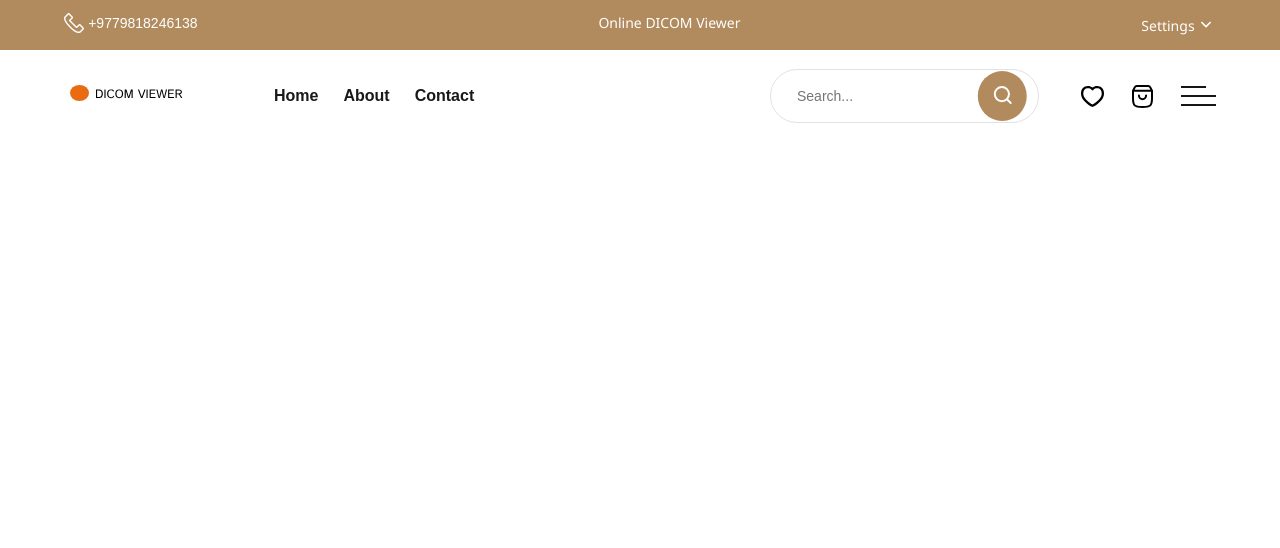
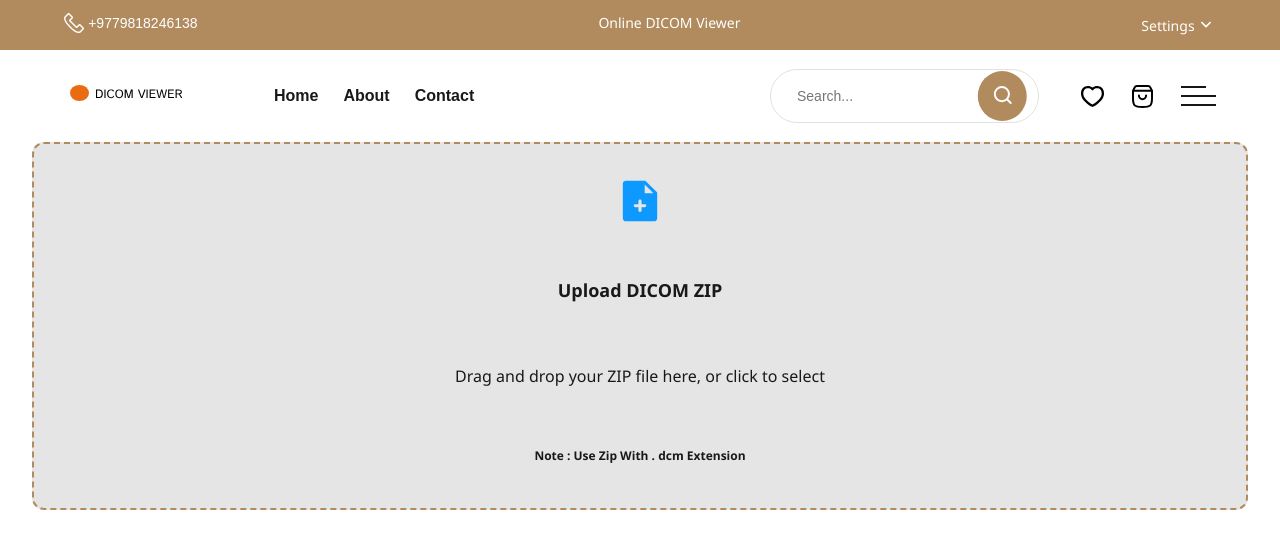
Before and after one commit to ashimkarki7/cornerstone, a React (Vite) app: page / in a window 1280 px wide. Shown: the top 548 px of the page. Built offline with nearby package versions, Linux system fonts and the light colour scheme.

Commit message:
Added Upload Input

```diff
--- a/src/Pages/HomePage/component/Homepage.tsx
+++ b/src/Pages/HomePage/component/Homepage.tsx
@@ -2,6 +2,7 @@ import React, { Fragment,  } from 'react';
 
 
 import type { HomepageProps } from '../types/homePage';
+import FileUploader from '@common/FileUploader';
 
 const HomepageComponent: React.FC<HomepageProps> = (props: any) => {
   const { getFile  } = props;
@@ -18,7 +19,7 @@ const HomepageComponent: React.FC<HomepageProps> = (props: any) => {
         }}
         className={''}
       >
-          <div id={'uploader'} >uplaod</div>
+          <FileUploader/>
       </div>
     </Fragment>
   );
--- a/src/assets/svg/index.tsx
+++ b/src/assets/svg/index.tsx
@@ -72,18 +72,11 @@ const HeartSvg: React.FC<React.SVGProps<SVGSVGElement>> = () => (
   </svg>
 );
 
-const HeartCardSvg: React.FC<React.SVGProps<SVGSVGElement>> = () => (
-  <svg
-    stroke="currentColor"
-    fill="currentColor"
-    strokeWidth="0"
-    viewBox="0 0 512 512"
-    height="1em"
-    width="1em"
-    xmlns="http://www.w3.org/2000/svg"
-  >
-    <path d="M349.6 64c-36.4 0-70.7 16.7-93.6 43.9C233.1 80.7 198.8 64 162.4 64 97.9 64 48 114.2 48 179.1c0 79.5 70.7 143.3 177.8 241.7L256 448l30.2-27.2C393.3 322.4 464 258.6 464 179.1 464 114.2 414.1 64 349.6 64zm-80.8 329.3l-4.2 3.9-8.6 7.8-8.6-7.8-4.2-3.9c-50.4-46.3-94-86.3-122.7-122-28-34.7-40.4-63.1-40.4-92.2 0-22.9 8.4-43.9 23.7-59.3 15.2-15.4 36-23.8 58.6-23.8 26.1 0 52 12.2 69.1 32.5l24.5 29.1 24.5-29.1c17.1-20.4 43-32.5 69.1-32.5 22.6 0 43.4 8.4 58.7 23.8 15.3 15.4 23.7 36.5 23.7 59.3 0 29-12.5 57.5-40.4 92.2-28.8 35.7-72.3 75.7-122.8 122z"></path>
-  </svg>
+const FileUploadSvg: React.FC<React.SVGProps<SVGSVGElement>> = () => (
+    <svg width="50" height="50" viewBox="0 0 32 32" fill="none" xmlns="http://www.w3.org/2000/svg">
+      <path d="M26.7075 10.2925L19.7075 3.2925C19.6146 3.19967 19.5042 3.12605 19.3829 3.07586C19.2615 3.02568 19.1314 2.9999 19 3H7C6.46957 3 5.96086 3.21071 5.58579 3.58579C5.21071 3.96086 5 4.46957 5 5V27C5 27.5304 5.21071 28.0391 5.58579 28.4142C5.96086 28.7893 6.46957 29 7 29H25C25.5304 29 26.0391 28.7893 26.4142 28.4142C26.7893 28.0391 27 27.5304 27 27V11C27.0001 10.8686 26.9743 10.7385 26.9241 10.6172C26.8739 10.4958 26.8003 10.3854 26.7075 10.2925ZM19 20H17V22C17 22.2652 16.8946 22.5196 16.7071 22.7071C16.5196 22.8946 16.2652 23 16 23C15.7348 23 15.4804 22.8946 15.2929 22.7071C15.1054 22.5196 15 22.2652 15 22V20H13C12.7348 20 12.4804 19.8946 12.2929 19.7071C12.1054 19.5196 12 19.2652 12 19C12 18.7348 12.1054 18.4804 12.2929 18.2929C12.4804 18.1054 12.7348 18 13 18H15V16C15 15.7348 15.1054 15.4804 15.2929 15.2929C15.4804 15.1054 15.7348 15 16 15C16.2652 15 16.5196 15.1054 16.7071 15.2929C16.8946 15.4804 17 15.7348 17 16V18H19C19.2652 18 19.5196 18.1054 19.7071 18.2929C19.8946 18.4804 20 18.7348 20 19C20 19.2652 19.8946 19.5196 19.7071 19.7071C19.5196 19.8946 19.2652 20 19 20ZM19 11V5.41375L24.5863 11H19Z" fill="#0D99FF"/>
+    </svg>
+
 );
 
 const ViewBoxSvg: React.FC<React.SVGProps<SVGSVGElement>> = () => (
@@ -104,19 +97,6 @@ const ViewBoxSvg: React.FC<React.SVGProps<SVGSVGElement>> = () => (
   </svg>
 );
 
-const QuickViewSvg: React.FC<React.SVGProps<SVGSVGElement>> = () => (
-  <svg
-    stroke="currentColor"
-    fill="currentColor"
-    strokeWidth="0"
-    viewBox="0 0 1024 1024"
-    height="1em"
-    width="1em"
-    xmlns="http://www.w3.org/2000/svg"
-  >
-    <path d="M290 236.4l43.9-43.9a8.01 8.01 0 0 0-4.7-13.6L169 160c-5.1-.6-9.5 3.7-8.9 8.9L179 329.1c.8 6.6 8.9 9.4 13.6 4.7l43.7-43.7L370 423.7c3.1 3.1 8.2 3.1 11.3 0l42.4-42.3c3.1-3.1 3.1-8.2 0-11.3L290 236.4zm352.7 187.3c3.1 3.1 8.2 3.1 11.3 0l133.7-133.6 43.7 43.7a8.01 8.01 0 0 0 13.6-4.7L863.9 169c.6-5.1-3.7-9.5-8.9-8.9L694.8 179c-6.6.8-9.4 8.9-4.7 13.6l43.9 43.9L600.3 370a8.03 8.03 0 0 0 0 11.3l42.4 42.4zM845 694.9c-.8-6.6-8.9-9.4-13.6-4.7l-43.7 43.7L654 600.3a8.03 8.03 0 0 0-11.3 0l-42.4 42.3a8.03 8.03 0 0 0 0 11.3L734 787.6l-43.9 43.9a8.01 8.01 0 0 0 4.7 13.6L855 864c5.1.6 9.5-3.7 8.9-8.9L845 694.9zm-463.7-94.6a8.03 8.03 0 0 0-11.3 0L236.3 733.9l-43.7-43.7a8.01 8.01 0 0 0-13.6 4.7L160.1 855c-.6 5.1 3.7 9.5 8.9 8.9L329.2 845c6.6-.8 9.4-8.9 4.7-13.6L290 787.6 423.7 654c3.1-3.1 3.1-8.2 0-11.3l-42.4-42.4z"></path>
-  </svg>
-);
 
 const DropDownSvg: React.FC<React.SVGProps<SVGSVGElement>> = (props) => (
   <svg
@@ -146,12 +126,11 @@ const DropDownSvg: React.FC<React.SVGProps<SVGSVGElement>> = (props) => (
 );
 
 export {
-  QuickViewSvg,
   PhoneSvg,
   SearchIconSvg,
   LogoSvg,
   HeartSvg,
   ViewBoxSvg,
   DropDownSvg,
-  HeartCardSvg,
+  FileUploadSvg,
 };
--- /dev/null
+++ b/src/common/FileUploader/FileUploader.module.scss
@@ -0,0 +1,26 @@
+@use '../../styles/variables/index' as *;
+
+
+
+.DragAndDrop {
+  margin-left: 2rem;
+  margin-right: 2rem;
+  @include centerFlexColumnBetween;
+  min-height: 300px;
+  padding: 32px;
+  border: 2px dashed var(--color-header-bg-primary);
+  border-radius: #{$border-radius-lg};
+  background-color:var( --color-card-shadow);
+  cursor: pointer;
+  transition: all var(--transition-base);
+  color: var(--color-secondary-header-text);
+}
+
+.DragAndDrop:hover {
+  color: var(--color-text);
+  border-color:var(--color-header-bg-primary);
+  background-color: var(--color-header-bg-primary);
+}
+input[type="file"] {
+  display: none;
+}
--- /dev/null
+++ b/src/common/FileUploader/FileUploader.tsx
@@ -0,0 +1,29 @@
+import type {ChangeEvent} from 'react';
+import FileInputStyles from './FileUploader.module.scss';
+import {FileUploadSvg} from '@assets/svg';
+
+
+const FileUploader = () => {
+
+  const handleInputChange =(e:ChangeEvent<HTMLInputElement>)=>{
+    const file = e.target.files?.[0]
+    console.log('file',file);
+  }
+
+
+  return (
+    <div className={FileInputStyles.DragAndDrop}
+    >
+      <input  type="file" accept=".zip" onChange={handleInputChange} />
+      <div className="upload-icon"><FileUploadSvg/></div>
+      <h2 style={{ fontSize: "1.125rem", fontWeight: 600 }}>Upload DICOM ZIP</h2>
+      <p>Drag and drop your ZIP file here, or click to select</p>
+      <p style={{ fontSize: "0.75rem",  fontWeight: 500 }}>
+       <strong>Note : Use Zip With . dcm Extension</strong>
+      </p>
+
+    </div>
+  );
+};
+
+export default FileUploader;
--- /dev/null
+++ b/src/common/FileUploader/index.ts
@@ -0,0 +1 @@
+export { default } from './FileUploader.tsx';
--- a/src/styles/variables/_variables.scss
+++ b/src/styles/variables/_variables.scss
@@ -55,3 +55,6 @@ $bp-sm: 480px;
 $bp-md: 768px;
 $bp-lg: 1024px;
 $bp-xl: 1280px;
+
+//border radius
+$border-radius-lg: 12px;
```
Also changed, not shown: src/assets/svg/ph_file-plus-fill.svg (added), src/styles/global.scss (line endings or trailing spaces).
